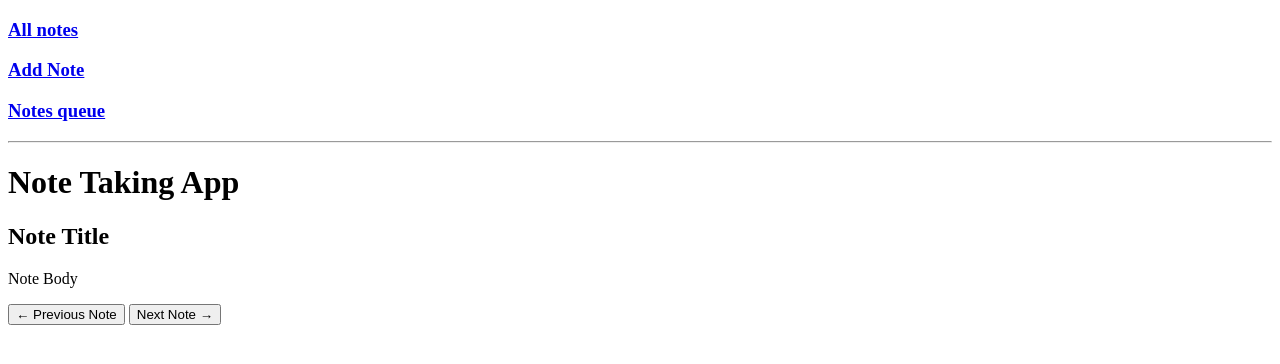
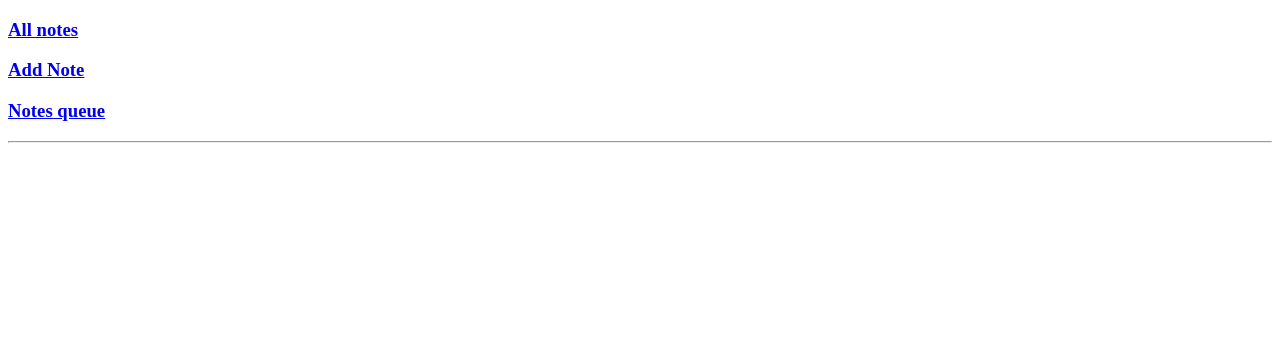
Before and after one commit to karimamd/flaskapp, a Flask app: page / in a window 1280 px wide. Shown: the top 364 px of the page. Run offline with Flask 3, Linux system fonts and the light colour scheme; data that the repository does not hold is empty; some libraries are stand-ins or nearby versions.

Commit message:
Revert "changes"

```diff
--- a/app.py
+++ b/app.py
@@ -13,8 +13,9 @@ def get_db_connection():
    conn = psycopg2.connect(host="note-app.ckkvlyf56ji2.eu-north-1.rds.amazonaws.com", database="postgres", user="karimamd95", password="karimamd95")
    return conn
 
-@app.route('/showall')
+@app.route('/')
 def show_all():
+   # db.create_all()
    conn = get_db_connection()
    cur = conn.cursor()
    cur.execute('SELECT * FROM note_items;')
@@ -28,21 +29,21 @@ def show_all():
    return render_template('show_all.html', notes = all_notes_reversed )
 
 
-@app.route('/')
+@app.route('/queue')
 def queue():
    conn = get_db_connection()
    cur = conn.cursor()
-   cur.execute('SELECT * FROM note_items order by note_id desc limit 10;')
+   cur.execute('SELECT * FROM note_items limit 10;')
    all_notes = cur.fetchall() # list of tuples
 
    my_array = all_notes
 
    my_list = []
    for item in my_array:
-      my_dict = {"title":  remove_control_characters("" +str(item[1])+ "") , "body":  remove_control_characters("" +str(item[2])+ "")}
+      my_dict = {'title': remove_control_characters(str(item[1])), 'body': remove_control_characters(str(item[2]))}
       my_list.append(my_dict)
 
-   print(my_list[0:2])
+   #print(my_list)
 
    cur.close()
    conn.close()
--- a/templates/new.html
+++ b/templates/new.html
@@ -26,7 +26,7 @@
          <input style="width:350px;" type = "text" name = "title" placeholder = "title" /><br>
 
          <label for = "body">body</label><br>
-         <textarea style="width:350px;height:250px;"  name = "body" placeholder = "body"></textarea><br>
+         <textarea style="width:350px;height:300px;"  name = "body" placeholder = "body"></textarea><br>
          <input type = "submit" value = "Submit" />
       </form>
    </body>
--- a/templates/queue.html
+++ b/templates/queue.html
@@ -36,6 +36,7 @@
 	// Initialize the current note index to 0
 	var currentNoteIndex = 0;
 	var notes = JSON.parse('{{ my_array|tojson|safe }}');
+	console.log(notes)
 
 	// Function to display the current note
 	function displayNote() {
```
